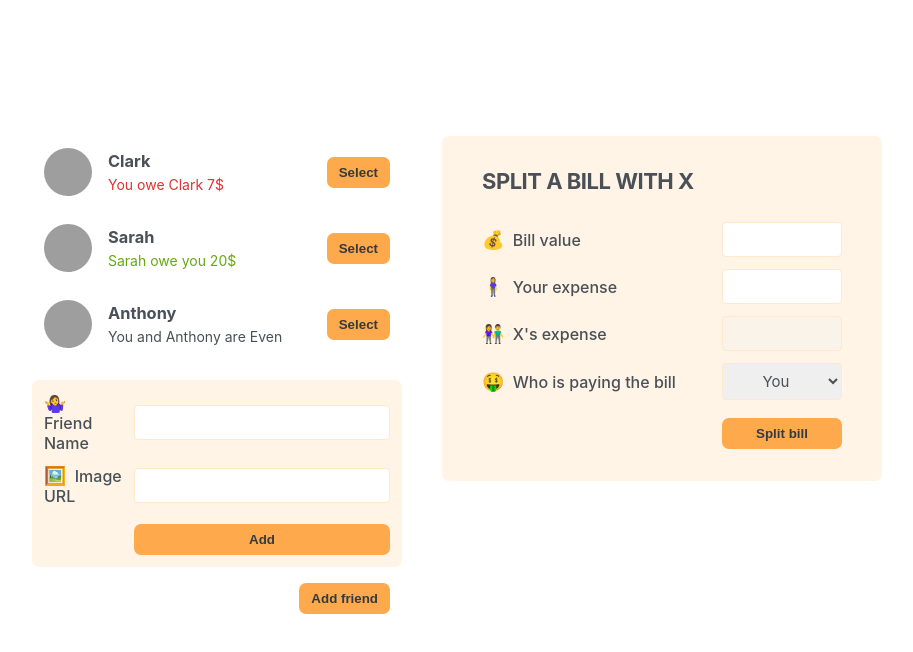
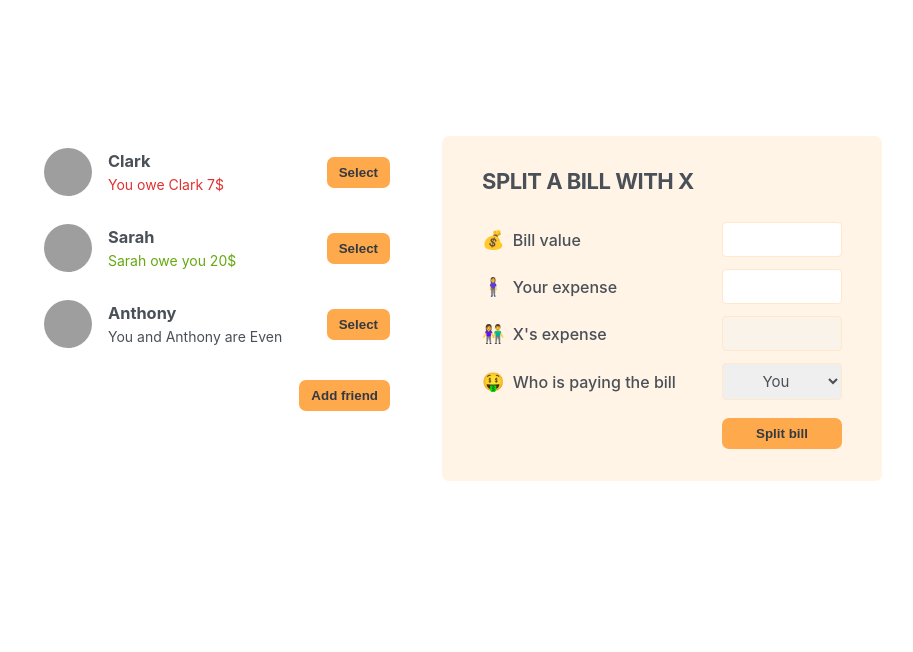
Before and after one commit to vimal573/React-Eat-n-split, a React (Create React App) app: page / in a window 1280 px wide. Shown: the top 652 px of the page, without its empty margins (183-1096 px from the left). Built offline with nearby package versions, Linux system fonts and the light colour scheme; grey boxes are pictures that could not be loaded.

Commit message:
Displaying the new friend form

```diff
--- a/src/App.js
+++ b/src/App.js
@@ -1,3 +1,5 @@
+import { useState } from 'react';
+
 const initialFriends = [
   {
     id: 118836,
@@ -20,15 +22,31 @@
 ];
 
 export default function App() {
+  const [showAddFriend, setShowAddFriend] = useState(false);
+
+  function handleShowAddFriend() {
+    setShowAddFriend(show => !show);
+  }
+
   return (
     <div className="app">
       <div className="sidebar">
         <FriendsList />
-        <FormAddFriend />
-        <Button>Add friend</Button>
+        {showAddFriend && <FormAddFriend />}
+        <Button onClick={handleShowAddFriend}>
+          {showAddFriend ? 'Close' : 'Add friend'}
+        </Button>
       </div>
       <FormSplitBill />
     </div>
+  );
+}
+
+function Button({ children, onClick }) {
+  return (
+    <button className="button" onClick={onClick}>
+      {children}
+    </button>
   );
 }
 
@@ -65,10 +83,6 @@
       <Button>Select</Button>
     </li>
   );
-}
-
-function Button({ children }) {
-  return <button className="button">{children}</button>;
 }
 
 function FormAddFriend() {
```
